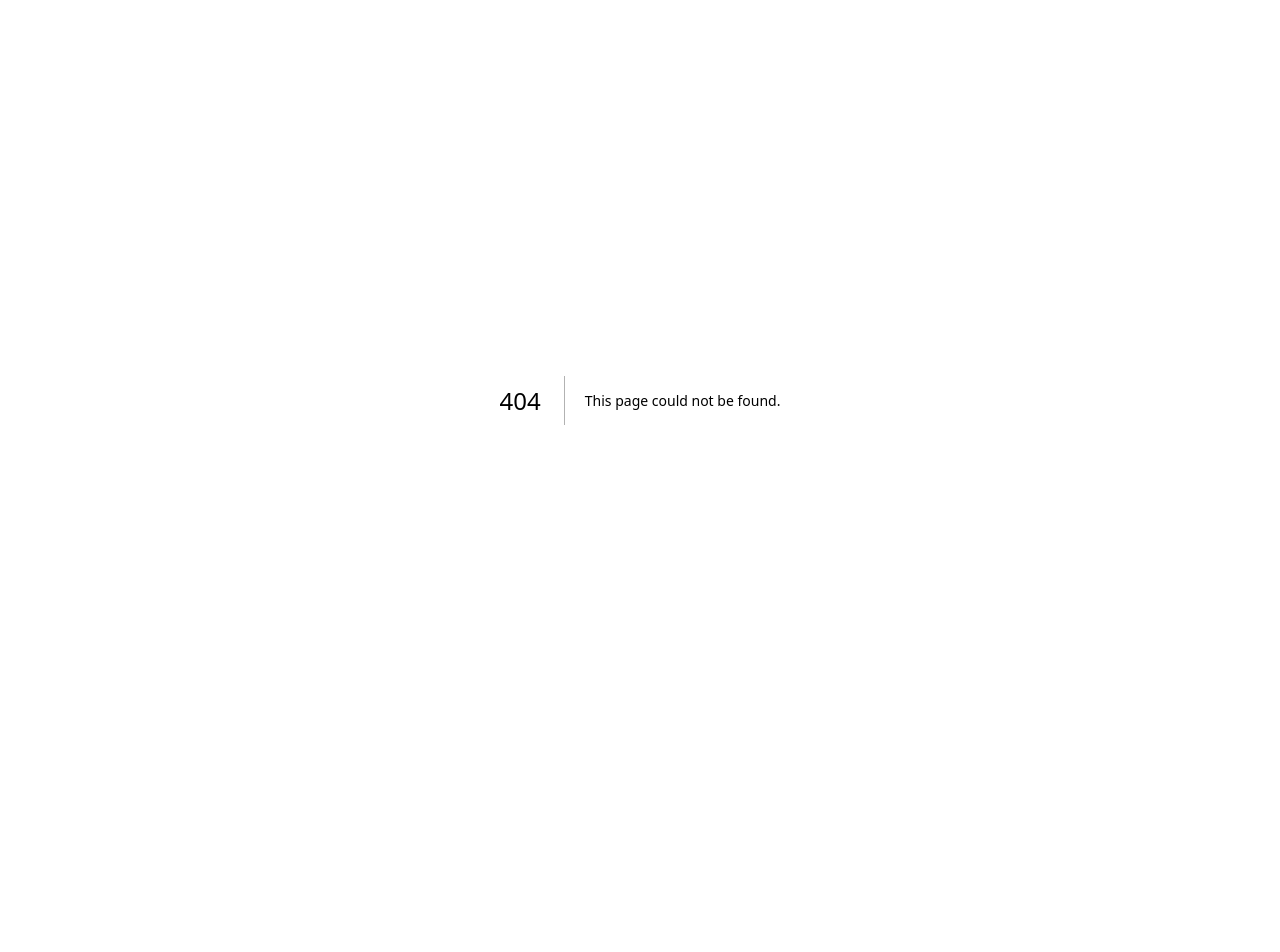
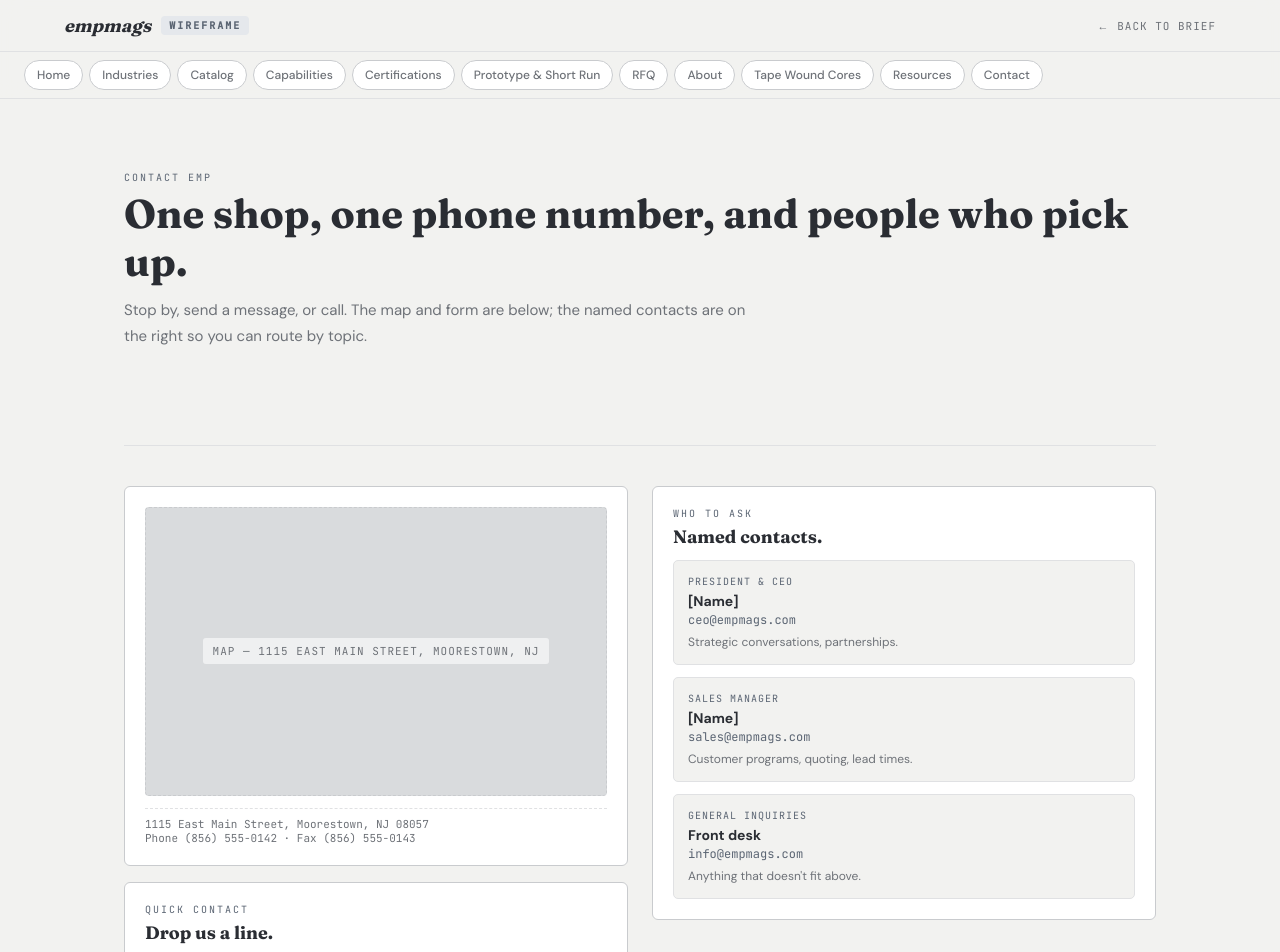
Before and after one commit to Sarjan-Patel/emp, a Next.js app: page /wireframe/contact in a window 1280 px wide. Before the commit this address had no page. Shown: the top 952 px of the page. Before the commit the page ends 800 px from the top, so only its background shows below. Built offline with nearby package versions, Linux system fonts and the light colour scheme.

Commit message:
feat(wireframe): sketch RFQ two-form layout and contact page

```diff
--- a/app/globals.css
+++ b/app/globals.css
@@ -933,6 +933,63 @@ body {
 .wireframe-root .wf-cert-logo .wf-greybox { border-radius: 6px; }
 .wireframe-root .wf-cert-body { min-width: 0; }
 
+/* RFQ upload zone */
+.wireframe-root .wf-upload {
+  margin-top: 16px;
+  display: flex; align-items: center; gap: 14px;
+  padding: 18px;
+  background: var(--wf-surface);
+  border: 2px dashed var(--wf-line);
+  border-radius: 6px;
+}
+.wireframe-root .wf-upload-icon {
+  width: 36px; height: 36px;
+  display: flex; align-items: center; justify-content: center;
+  background: var(--wf-accent-soft); color: var(--wf-accent);
+  border-radius: 50%;
+  font-size: 18px; font-weight: 700;
+}
+.wireframe-root .wf-upload-text {
+  display: flex; flex-direction: column; gap: 2px;
+  font-size: 12px;
+}
+.wireframe-root .wf-upload-text strong { color: var(--wf-ink); font-size: 13px; }
+.wireframe-root .wf-upload-text span { color: var(--wf-ink-60); }
+
+/* RFQ + Contact: keep two-column above 700px (covered by .wf-grid-2 already) */
+.wireframe-root .wf-rfq-grid > .wf-card { align-self: start; }
+.wireframe-root .wf-contact-grid > * { align-self: start; }
+
+/* Named contacts (Contact page) */
+.wireframe-root .wf-named-list {
+  list-style: none; margin: 0; padding: 0;
+  display: flex; flex-direction: column; gap: 12px;
+}
+.wireframe-root .wf-named-item {
+  padding: 14px;
+  border: 1px solid var(--wf-line-soft);
+  border-radius: 5px;
+  background: var(--wf-paper);
+}
+.wireframe-root .wf-named-role {
+  font-family: var(--ff-mono), ui-monospace, monospace;
+  font-size: 10px; letter-spacing: 1px; text-transform: uppercase;
+  color: var(--wf-accent);
+  margin-bottom: 4px;
+}
+.wireframe-root .wf-named-name {
+  font-weight: 700; font-size: 14px; color: var(--wf-ink);
+}
+.wireframe-root .wf-named-email {
+  font-family: var(--ff-mono), ui-monospace, monospace;
+  font-size: 12px; color: var(--wf-accent);
+  margin-top: 2px;
+}
+.wireframe-root .wf-named-note {
+  font-size: 12px; color: var(--wf-ink-60);
+  margin-top: 6px;
+}
+
 /* --- Mobile --- */
 @media (max-width: 700px) {
   .wireframe-root .wf-main { padding: 32px 16px 48px; }
--- /dev/null
+++ b/app/wireframe/contact/page.tsx
@@ -0,0 +1,86 @@
+import {
+  FormFieldBox,
+  Greybox,
+  SketchButton,
+  SketchCard,
+  SketchHeading,
+} from "@/components/wireframe/primitives";
+
+const NAMED_CONTACTS = [
+  {
+    role: "President & CEO",
+    name: "[Name]",
+    email: "ceo@empmags.com",
+    note: "Strategic conversations, partnerships.",
+  },
+  {
+    role: "Sales Manager",
+    name: "[Name]",
+    email: "sales@empmags.com",
+    note: "Customer programs, quoting, lead times.",
+  },
+  {
+    role: "General inquiries",
+    name: "Front desk",
+    email: "info@empmags.com",
+    note: "Anything that doesn't fit above.",
+  },
+];
+
+export default function WireframeContact() {
+  return (
+    <>
+      <section className="wf-section wf-hero">
+        <SketchHeading
+          kicker="CONTACT EMP"
+          label="One shop, one phone number, and people who pick up."
+          size="page"
+        />
+        <p className="wf-lead">
+          Stop by, send a message, or call. The map and form are below; the
+          named contacts are on the right so you can route by topic.
+        </p>
+      </section>
+
+      <section className="wf-section">
+        <div className="wf-grid-2 wf-contact-grid">
+          <div className="wf-stack">
+            <SketchCard>
+              <Greybox aspect="16 / 10" label="Map — 1115 East Main Street, Moorestown, NJ" />
+              <div className="wf-card-meta" style={{ marginTop: 12 }}>
+                <span>
+                  1115 East Main Street, Moorestown, NJ 08057<br />
+                  Phone (856) 555-0142 · Fax (856) 555-0143
+                </span>
+              </div>
+            </SketchCard>
+            <SketchCard>
+              <SketchHeading kicker="QUICK CONTACT" label="Drop us a line." size="sub" />
+              <FormFieldBox label="Name" />
+              <FormFieldBox label="Email" />
+              <FormFieldBox label="Subject" />
+              <FormFieldBox label="Message" multiline />
+              <div className="wf-row" style={{ marginTop: 8 }}>
+                <SketchButton label="Send message" variant="primary" />
+              </div>
+            </SketchCard>
+          </div>
+
+          <SketchCard>
+            <SketchHeading kicker="WHO TO ASK" label="Named contacts." size="sub" />
+            <ul className="wf-named-list">
+              {NAMED_CONTACTS.map((c) => (
+                <li key={c.role} className="wf-named-item">
+                  <div className="wf-named-role">{c.role}</div>
+                  <div className="wf-named-name">{c.name}</div>
+                  <div className="wf-named-email">{c.email}</div>
+                  <div className="wf-named-note">{c.note}</div>
+                </li>
+              ))}
+            </ul>
+          </SketchCard>
+        </div>
+      </section>
+    </>
+  );
+}
```
Also changed, not shown: app/wireframe/rfq/page.tsx (added, +71 -0 lines).
